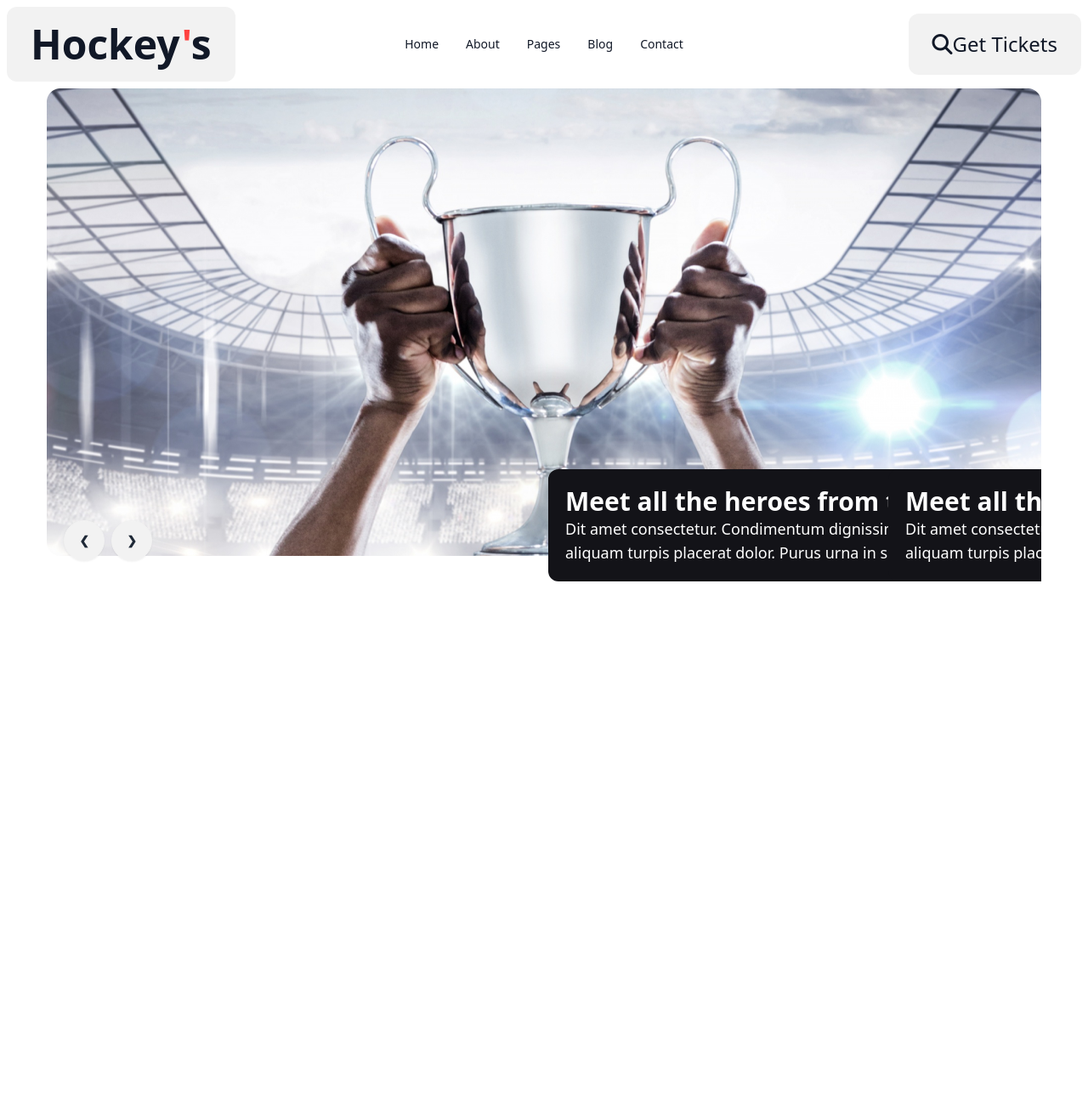
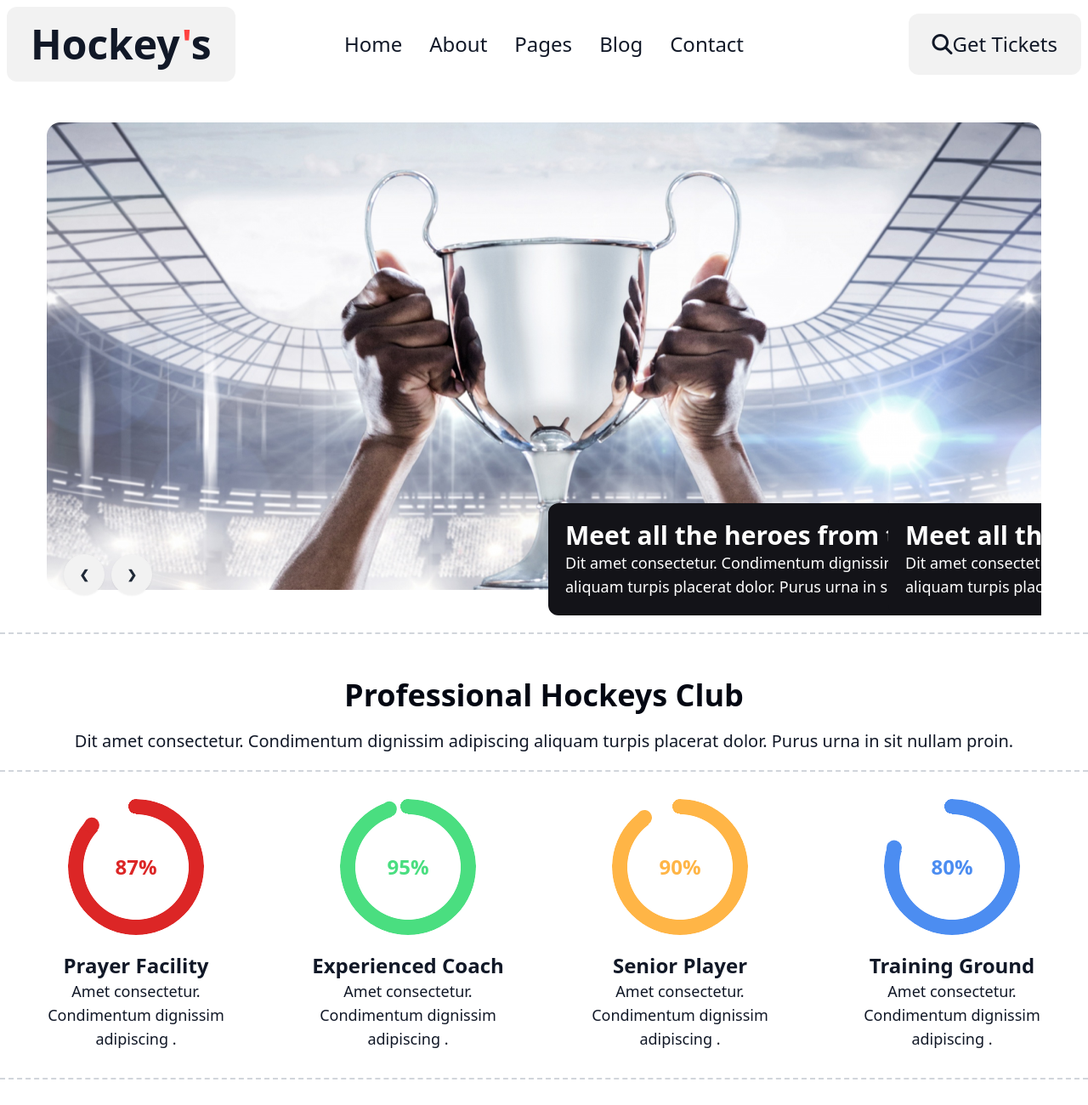
Before and after one commit to MaheAlif/B9A3, a plain HTML site: page index.html in a window 1280 px wide. Shown: the whole page at 85% size. Before the commit the page ends 800 px from the top, so only its background shows below. Drawn offline with nearby package versions, Linux system fonts and the light colour scheme; grey boxes are pictures that could not be loaded.

Commit message:
Completed Club details section and made it responsive!

```diff
--- a/index.html
+++ b/index.html
@@ -73,27 +73,27 @@
               class="menu menu-sm dropdown-content mt-3 z-[1] p-2 shadow rounded-box w-52"
             >
               <li
-                class="bg-base-100 text-gray-900 hover:bg-primaryColor hover:text-white rounded-lg"
+                class="bg-base-100 text-xl text-gray-900 hover:bg-primaryColor hover:text-white rounded-lg"
               >
                 <a>Home</a>
               </li>
               <li
-                class="bg-base-100 text-gray-900 hover:bg-primaryColor hover:text-white rounded-lg"
+                class="bg-base-100 text-xl text-gray-900 hover:bg-primaryColor hover:text-white rounded-lg"
               >
                 <a>About</a>
               </li>
               <li
-                class="bg-base-100 text-gray-900 hover:bg-primaryColor hover:text-white rounded-lg"
+                class="bg-base-100 text-xl text-gray-900 hover:bg-primaryColor hover:text-white rounded-lg"
               >
                 <a>Pages</a>
               </li>
               <li
-                class="bg-base-100 text-gray-900 hover:bg-primaryColor hover:text-white rounded-lg"
+                class="bg-base-100 text-xl text-gray-900 hover:bg-primaryColor hover:text-white rounded-lg"
               >
                 <a>Blog</a>
               </li>
               <li
-                class="bg-base-100 text-gray-900 hover:bg-primaryColor hover:text-white rounded-lg"
+                class="bg-base-100 text-xl text-gray-900 hover:bg-primaryColor hover:text-white rounded-lg"
               >
                 <a>Contact</a>
               </li>
@@ -106,27 +106,27 @@
         <div class="navbar-center hidden lg:flex">
           <ul class="menu menu-horizontal px-1">
             <li
-              class="bg-base-100 text-gray-900 hover:bg-primaryColor hover:text-white rounded-lg"
+              class="bg-base-100 text-2xl text-gray-900 hover:bg-primaryColor hover:text-white rounded-lg"
             >
               <a>Home</a>
             </li>
             <li
-              class="bg-base-100 text-gray-900 hover:bg-primaryColor hover:text-white rounded-lg"
+              class="bg-base-100 text-2xl text-gray-900 hover:bg-primaryColor hover:text-white rounded-lg"
             >
               <a>About</a>
             </li>
             <li
-              class="bg-base-100 text-gray-900 hover:bg-primaryColor hover:text-white rounded-lg"
+              class="bg-base-100 text-2xl text-gray-900 hover:bg-primaryColor hover:text-white rounded-lg"
             >
               <a>Pages</a>
             </li>
             <li
-              class="bg-base-100 text-gray-900 hover:bg-primaryColor hover:text-white rounded-lg"
+              class="bg-base-100 text-2xl text-gray-900 hover:bg-primaryColor hover:text-white rounded-lg"
             >
               <a>Blog</a>
             </li>
             <li
-              class="bg-base-100 text-gray-900 hover:bg-primaryColor hover:text-white rounded-lg"
+              class="bg-base-100 text-2xl text-gray-900 hover:bg-primaryColor hover:text-white rounded-lg"
             >
               <a>Contact</a>
             </li>
@@ -137,9 +137,9 @@
         </div>
       </div>
     </header>
-    <main class="container mx-auto">
+    <main class="container mx-auto my-10">
       <!-- Carousel section -->
-      <section class="flex justify-center">
+      <section class="flex justify-center border-b-2 border-dashed border-gray-300">
         <div class="carousel lg:max-w-[1170px] lg:max-h-[600px]">
           <div id="slide1" class="carousel-item relative w-full">
             <div class="flex flex-col gap-2 lg:relative">
@@ -210,7 +210,50 @@
       </section>
 
       <!-- Club details section -->
-      <section></section>
+      <section class="flex flex-col mt-8 border-b-2 border-dashed border-gray-300">
+        <div class="details flex flex-col justify-center gap-5 p-5 border-b-2 border-dashed border-gray-300">
+          <h2 class="text-3xl lg:text-4xl font-extrabold text-gray-950 text-center">Professional Hockeys Club</h2>
+          <p class="text-xl font-light text-gray-900 text-center">Dit amet consectetur. Condimentum dignissim adipiscing aliquam turpis placerat dolor. Purus urna in sit nullam proin. </p>
+        </div>
+        <div class="grid grid-cols-1 lg:grid-cols-4 md:grid-cols-2">
+          <!-- Player Facility -->
+          <div class="facility flex flex-col justify-center p-8 gap-5 grid-cols-1">
+            <div class="radial-progress mx-auto text-2xl font-extrabold  text-red-600" style="--value:87; --size:10rem; --thickness: 1.1rem" role="progressbar">87%
+            </div>
+            <div class="flex flex-col justify-center">
+              <h3 class="text-2xl font-semibold text-center text-gray-900">Prayer Facility</h3>
+              <p class="text-lg font-light text-center text-gray-900">Amet consectetur. Condimentum dignissim adipiscing .</p>
+            </div>
+          </div>
+          <!-- Experienced Coach -->
+          <div class="facility flex flex-col justify-center p-8 gap-5 grid-cols-1">
+            <div class="radial-progress mx-auto text-2xl font-extrabold  text-green-400" style="--value:95; --size:10rem; --thickness: 1.1rem" role="progressbar">95%
+            </div>
+            <div class="flex flex-col justify-center">
+              <h3 class="text-2xl font-semibold text-center text-gray-900">Experienced Coach</h3>
+              <p class="text-lg font-light text-center text-gray-900">Amet consectetur. Condimentum dignissim adipiscing .</p>
+            </div>
+          </div>
+          <!-- Senior Player -->
+          <div class="facility flex flex-col justify-center p-8 gap-5 grid-cols-1">
+            <div class="radial-progress mx-auto text-2xl font-extrabold  text-[#FFB546]" style="--value:90; --size:10rem; --thickness: 1.1rem" role="progressbar">90%
+            </div>
+            <div class="flex flex-col justify-center">
+              <h3 class="text-2xl font-semibold text-center text-gray-900">Senior Player</h3>
+              <p class="text-lg font-light text-center text-gray-900">Amet consectetur. Condimentum dignissim adipiscing .</p>
+            </div>
+          </div>
+          <!-- Training Ground -->
+          <div class="facility flex flex-col justify-center p-8 gap-5 grid-cols-1">
+            <div class="radial-progress mx-auto text-2xl font-extrabold  text-[#4C8DF1]" style="--value:80; --size:10rem; --thickness: 1.1rem" role="progressbar">80%
+            </div>
+            <div class="flex flex-col justify-center">
+              <h3 class="text-2xl font-semibold text-center text-gray-900">Training Ground</h3>
+              <p class="text-lg font-light text-center text-gray-900">Amet consectetur. Condimentum dignissim adipiscing .</p>
+            </div>
+          </div>
+        </div>
+      </section>
     </main>
   </body>
 </html>
```
Also changed, not shown: 1 other file.
